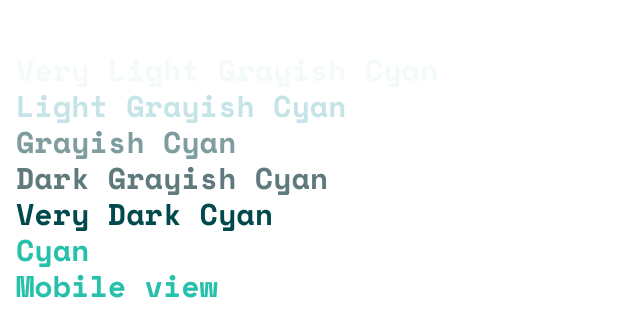
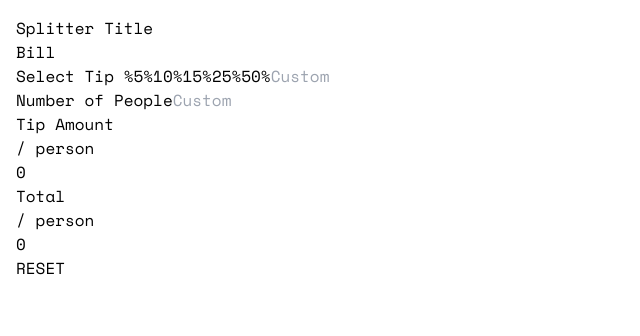
Before and after one commit to puyanwei/tip-calculator, a Next.js app: page / in a window 1280 px wide. Shown: the top 336 px of the page, without its empty margins (0-640 px from the left). Built offline with nearby package versions, Linux system fonts and the light colour scheme.

Commit message:
DOM mockup of app

```diff
--- /dev/null
+++ b/components/TipCalculator.tsx
@@ -0,0 +1,29 @@
+import { TipCalculatorSummary } from "./TipCalculatorSummary"
+
+export function TipCalculator() {
+  return (
+    <div>
+      <div>
+        <label>Bill</label>
+        <input type="number" />
+      </div>
+
+      <div>
+        <label>Select Tip %</label>
+        <button>5%</button>
+        <button>10%</button>
+        <button>15%</button>
+        <button>25%</button>
+        <button>50%</button>
+        <input type="number" placeholder="Custom" />
+      </div>
+
+      <div>
+        <label>Number of People</label>
+        <input type="number" placeholder="Custom" />
+      </div>
+
+      <TipCalculatorSummary />
+    </div>
+  )
+}
--- /dev/null
+++ b/components/TipCalculatorSummary.tsx
@@ -0,0 +1,26 @@
+export function TipCalculatorSummary() {
+  const totalPerPerson = 0
+  const totalAmount = 0
+  return (
+    <div>
+      <div>
+        <div>
+          <div>Tip Amount</div>
+          <div>/ person</div>
+        </div>
+        <div>{totalPerPerson}</div>
+      </div>
+      <div>
+        <div>
+          <div>
+            <div>Total</div>
+            <div>/ person</div>
+          </div>
+          <div>{totalAmount}</div>
+        </div>
+      </div>
+
+      <button>RESET</button>
+    </div>
+  )
+}
--- a/pages/index.tsx
+++ b/pages/index.tsx
@@ -1,17 +1,11 @@
 import type { NextPage } from "next"
+import { TipCalculator } from "../components/TipCalculator"
 
 const Home: NextPage = () => {
   return (
     <div className="p-4">
-      <h1 className="text-3xl font-bold text-white">White</h1>
-      <h1 className="text-3xl font-bold text-gray-cyan-50">Very Light Grayish Cyan</h1>
-      <h1 className="text-3xl font-bold text-gray-cyan-100">Light Grayish Cyan</h1>
-      <h1 className="text-3xl font-bold text-gray-cyan-300">Grayish Cyan</h1>
-      <h1 className="text-3xl font-bold text-gray-cyan-500">Dark Grayish Cyan</h1>
-      <h1 className="text-3xl font-bold text-dark-cyan">Very Dark Cyan</h1>
-      <h1 className="text-3xl font-bold text-cyan">Cyan</h1>
-      <h1 className="text-3xl font-bold lg:invisible text-cyan sm:visible">Mobile view</h1>
-      <h1 className="text-3xl font-bold sm:invisible text-cyan lg:visible">Desktop view</h1>
+      <h1>Splitter Title</h1>
+      <TipCalculator />
     </div>
   )
 }
```
